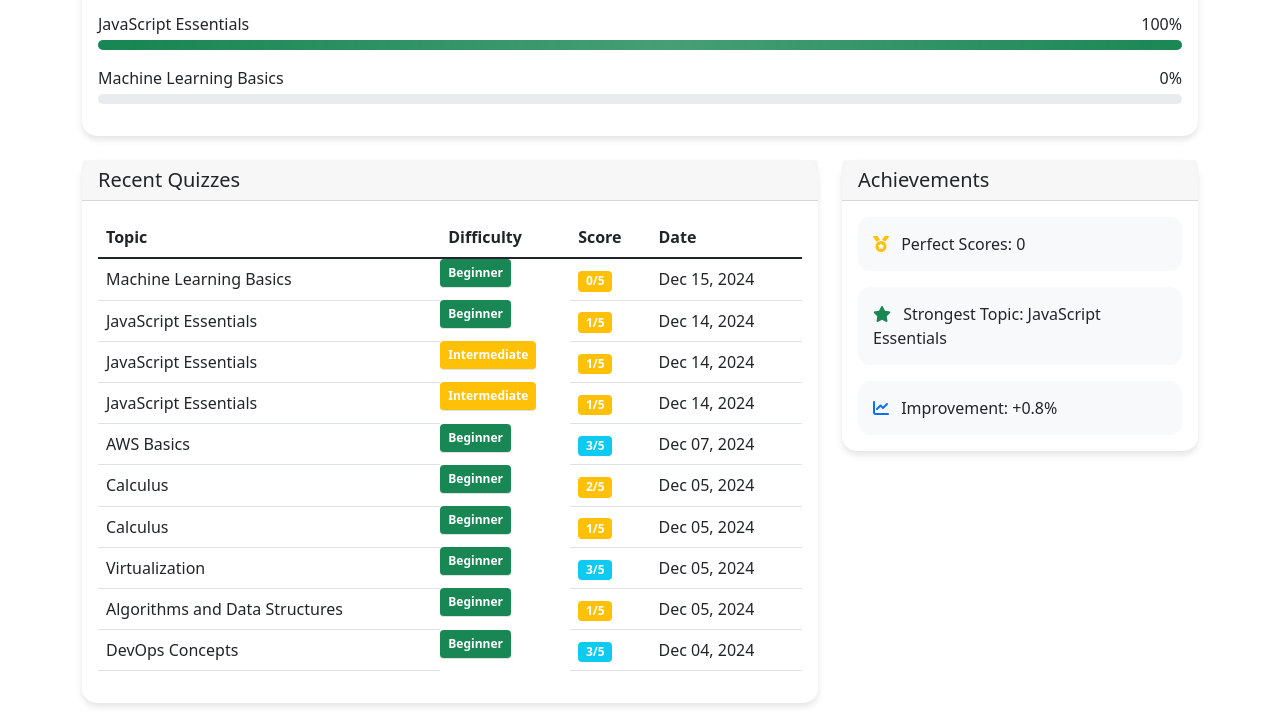
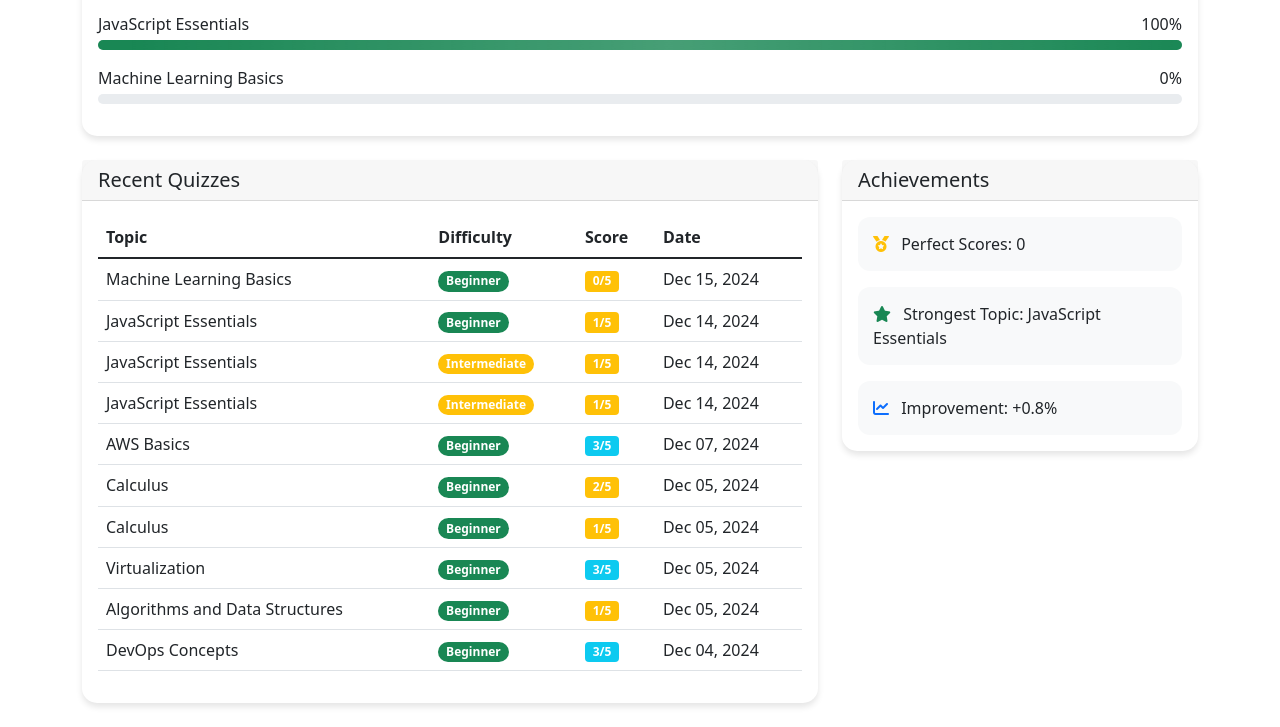
Before and after one commit to PrincesseCam/CS50-s-Web-Programming-with-Python-and-JavaScript_Projects, a Django app: page /profile/ in a window 1280 px wide. Shown: the part 811-1538 px from the top of the page. Run offline with Django 5.2, Linux system fonts and the light colour scheme; a user stored in the database is signed in; data comes from the database, SQL or seed files in the repository.

Commit message:
improve profile features

```diff
--- a/FinalProject_QuizMasterAI/quiz/templates/quiz/profile.html
+++ b/FinalProject_QuizMasterAI/quiz/templates/quiz/profile.html
@@ -101,8 +101,10 @@
                                 {% for quiz in quiz_history %}
                                 <tr>
                                     <td>{{ quiz.topic.name }}</td>
-                                    <td class="badge {% if quiz.topic.difficulty_level == 'beginner' %}bg-success{% elif quiz.topic.difficulty_level == 'intermediate' %}bg-warning{% else %}bg-danger{% endif %}">
+                                    <td>
+                                        <span class="badge rounded-pill {% if quiz.topic.difficulty_level == 'beginner' %}bg-success{% elif quiz.topic.difficulty_level == 'intermediate' %}bg-warning{% else %}bg-danger{% endif %}">
                                         {{ quiz.topic.difficulty_level|title }}
+                                        </span>
                                     </td>
                                     <td>
                                         <span class="badge {% if quiz.score >= 4 %}bg-success{% elif quiz.score >= 3 %}bg-info{% else %}bg-warning{% endif %}">
@@ -113,7 +115,7 @@
                                 </tr>
                                 {% empty %}
                                 <tr>
-                                    <td colspan="3" class="text-center">No quizzes taken yet</td>
+                                    <td colspan="4" class="text-center">No quizzes taken yet</td>
                                 </tr>
                                 {% endfor %}
                             </tbody>
```
